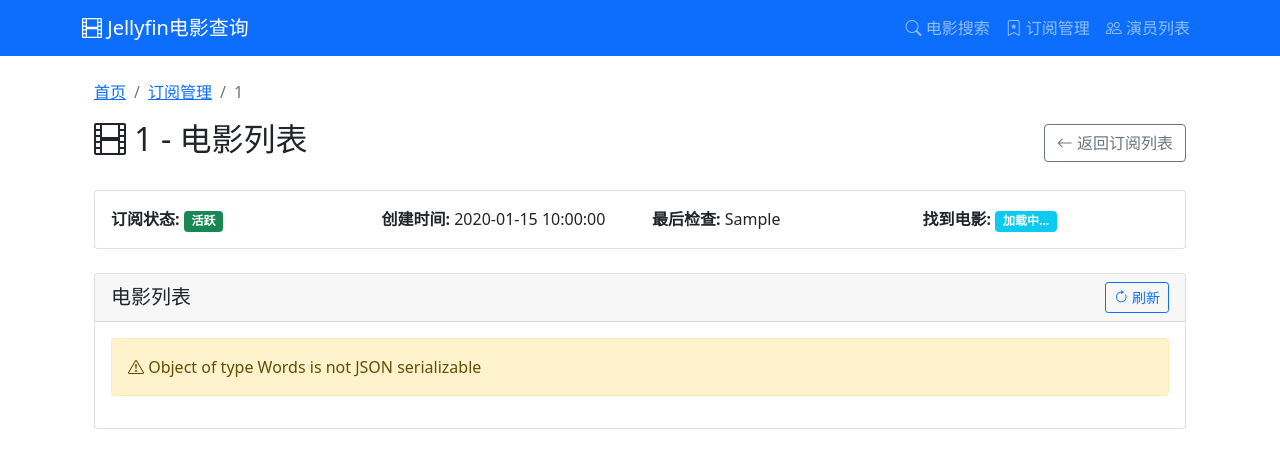
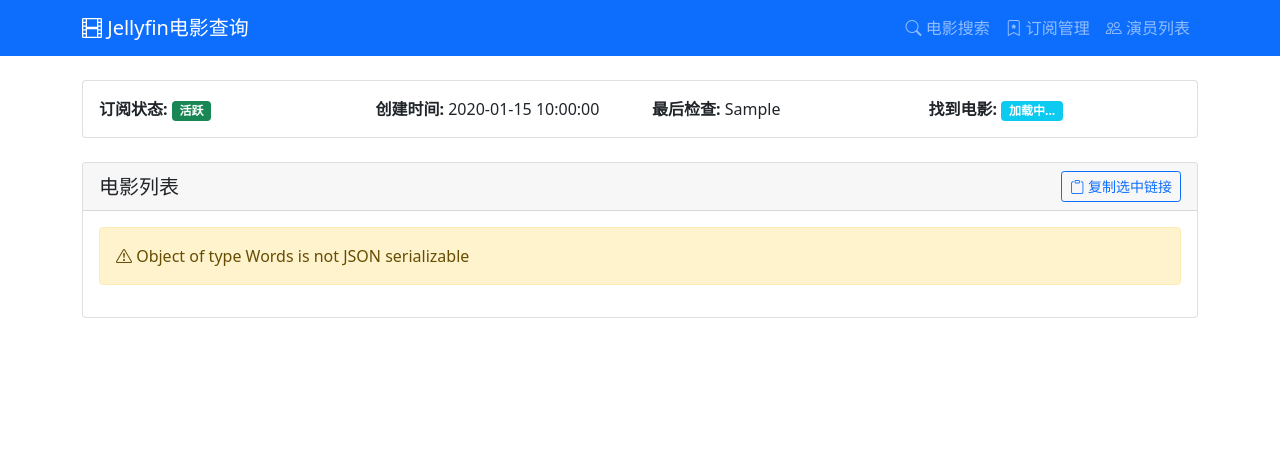
Before and after one commit to DevilMayCry4/backup_sehuatang, a Flask app: page /subscription-movies/1 in a window 1280 px wide. Shown: the top 468 px of the page. Run offline with Flask 3, Linux system fonts and the light colour scheme; a database or web service that is not in the repository returns one stand-in record (values such as "Sample title"); some libraries are stand-ins or nearby versions.

Commit message:
feat(subscription): 添加复制选中电影链接功能
在订阅电影页面添加批量复制选中电影磁力链接的功能
移除旧的刷新按钮和面包屑导航
实现复制成功后的视觉反馈

```diff
--- a/web/subscription.py
+++ b/web/subscription.py
@@ -24,11 +24,12 @@ def check_subscribed_series(jellyfin_checker, crawler):
     check_interval_days = int(os.getenv('SUBSCRIPTION_CHECK_INTERVAL_DAYS', '7'))
     current_time = datetime.now()
 
-    # 收集本次检查发现的所有新电影
-    newly_found_movies = []
+
 
     try:
         # 获取所有订阅
+        # 收集本次检查发现的所有新电影
+        newly_found_movies = []
         subscriptions = db_manager.get_subscriptions()
 
         for subscription in subscriptions:
--- a/web/templates/subscription_movies.html
+++ b/web/templates/subscription_movies.html
@@ -3,26 +3,7 @@
 {% block title %}{{ series_name }} - 电影列表{% endblock %}
 
 {% block content %}
-<div class="container-fluid mt-4">
-    <!-- 页面标题和导航 -->
-    <div class="row mb-4">
-        <div class="col">
-            <nav aria-label="breadcrumb">
-                <ol class="breadcrumb">
-                    <li class="breadcrumb-item"><a href="/">首页</a></li>
-                    <li class="breadcrumb-item"><a href="/subscriptions">订阅管理</a></li>
-                    <li class="breadcrumb-item active" aria-current="page">{{ series_name }}</li>
-                </ol>
-            </nav>
 
-            <div class="d-flex justify-content-between align-items-center">
-                <h2><i class="bi bi-film"></i> {{ series_name }} - 电影列表</h2>
-                <a href="/subscriptions" class="btn btn-outline-secondary">
-                    <i class="bi bi-arrow-left"></i> 返回订阅列表
-                </a>
-            </div>
-        </div>
-    </div>
 
     <!-- 订阅信息卡片 -->
     <div class="row mb-4">
@@ -77,8 +58,8 @@
                 <div class="card-header d-flex justify-content-between align-items-center">
                     <h5 class="mb-0">电影列表</h5>
                     <div>
-                        <button class="btn btn-sm btn-outline-primary" onclick="refreshMovies()">
-                            <i class="bi bi-arrow-clockwise"></i> 刷新
+                        <button class="btn btn-sm btn-outline-primary" onclick="copySelectedMovieLinks()">
+                            <i class="bi bi-clipboard"></i> 复制选中链接
                         </button>
                     </div>
                 </div>
@@ -252,6 +233,103 @@ function copyToClipboard(text) {
     });
 }
 
+// 复制选中电影的磁力链接
+function copySelectedMovieLinks() {
+    const checkedBoxes = document.querySelectorAll('.movie-checkbox:checked');
+
+    if (checkedBoxes.length === 0) {
+        alert('请先选择要复制链接的电影');
+        return;
+    }
+
+    const selectedLinks = [];
+    checkedBoxes.forEach(checkbox => {
+        const index = checkbox.value;
+        const movie = currentMovies[index];
+        if (movie && movie.magnet_link) {
+            selectedLinks.push(`${movie.title || movie.movie_code || '未知电影'}: ${movie.magnet_link}`);
+        }
+    });
+
+    if (selectedLinks.length === 0) {
+        alert('选中的电影中没有可用的磁力链接');
+        return;
+    }
+
+    const linkText = selectedLinks.join('\n\n');
+
+    // 兼容性复制方案
+    function fallbackCopyTextToClipboard(text) {
+        const textArea = document.createElement("textarea");
+        textArea.value = text;
+
+        // 避免滚动到底部
+        textArea.style.top = "0";
+        textArea.style.left = "0";
+        textArea.style.position = "fixed";
+        textArea.style.opacity = "0";
+
+        document.body.appendChild(textArea);
+        textArea.focus();
+        textArea.select();
+
+        try {
+            const successful = document.execCommand('copy');
+            document.body.removeChild(textArea);
+            return successful;
+        } catch (err) {
+            document.body.removeChild(textArea);
+            return false;
+        }
+    }
+
+    function copyTextToClipboard(text) {
+        if (!navigator.clipboard) {
+            return fallbackCopyTextToClipboard(text);
+        }
+
+        return navigator.clipboard.writeText(text).then(() => {
+            return true;
+        }).catch(err => {
+            console.error('现代剪贴板API失败，尝试备用方案:', err);
+            return fallbackCopyTextToClipboard(text);
+        });
+    }
+
+    // 执行复制
+    const copyResult = copyTextToClipboard(linkText);
+
+    if (copyResult && copyResult.then) {
+        // 异步结果
+        copyResult.then(success => {
+            showCopyFeedback(success);
+        });
+    } else {
+        // 同步结果
+        showCopyFeedback(copyResult);
+    }
+}
+
+// 显示复制反馈
+function showCopyFeedback(success) {
+    const button = event.target.closest('button');
+    const originalText = button.innerHTML;
+
+    if (success) {
+        button.innerHTML = '<i class="bi bi-check"></i> 已复制';
+        button.classList.remove('btn-outline-primary');
+        button.classList.add('btn-success');
+
+        setTimeout(() => {
+            button.innerHTML = originalText;
+            button.classList.remove('btn-success');
+            button.classList.add('btn-outline-primary');
+        }, 2000);
+    } else {
+        alert('复制失败，请手动复制以下内容：\n\n' + linkText);
+    }
+}
+
 // 全选/取消全选
 function toggleSelectAll() {
     const selectAll = document.getElementById('selectAll');
```
